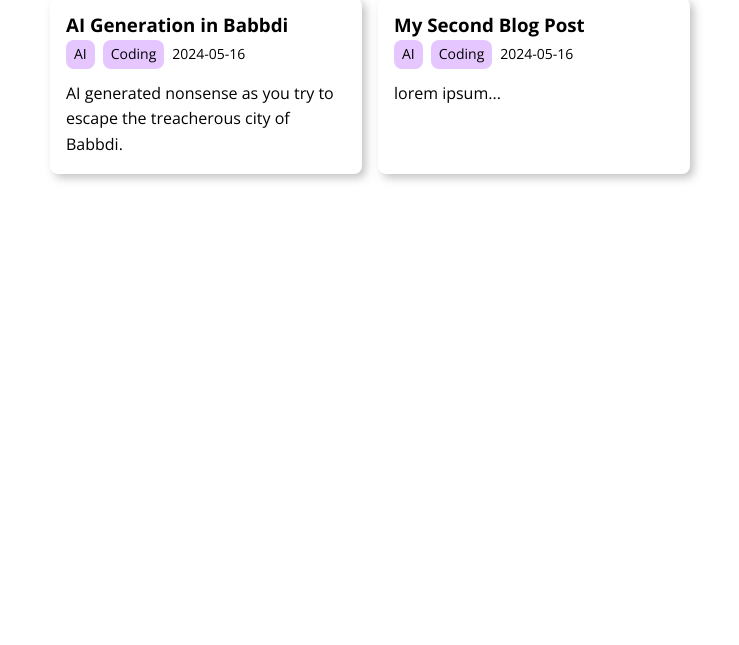
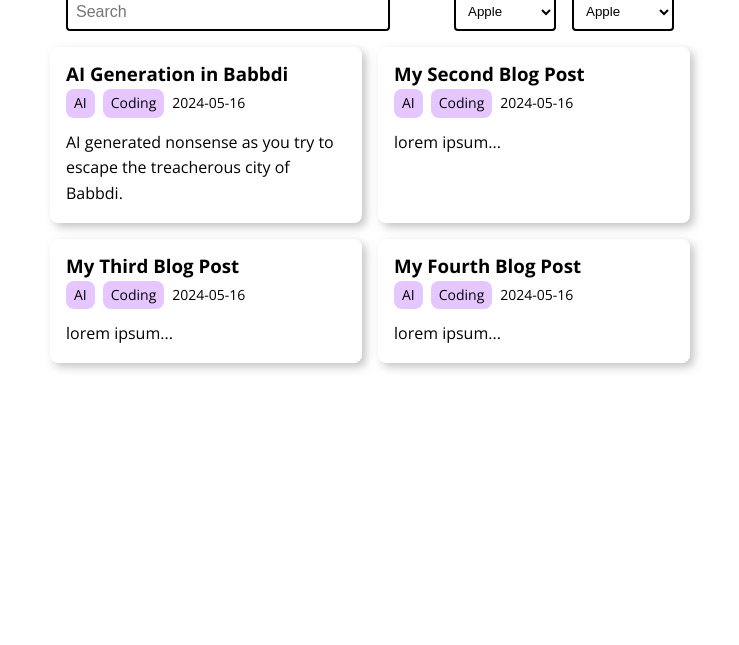
Before and after one commit to christopher-coyne/chris-coyne-portfolio, an Astro site: page /blog in a window 1280 px wide. Shown: the part 155-800 px from the top of the page, without its empty margins (270-1009 px from the left). Built offline with nearby package versions, Linux system fonts and the light colour scheme; Astro itself is replaced by a stand-in of ours.

Commit message:
added styling for input, blog page

```diff
--- a/src/components/Card.astro
+++ b/src/components/Card.astro
@@ -15,7 +15,8 @@ console.log("title ", title);
 ---
 
 {/* card for blog posts */}
-<li class="link-card">
+<li class="link-card-container">
+  <div class="link-card">
     <a href={href}>
       <h3>
         {title}
@@ -28,16 +29,21 @@ console.log("title ", title);
         {body}
       </p>
     </a>
+  </div>
 </li>
 <style>
+  .link-card-container:hover .link-card {
+    transform: translateY(-5px);
+  }
   .link-card {
     border-radius: 8px;
     box-shadow: 4px 4px 8px var(--shadow-color);
     background-color: var(--surface-color);
+    height: 100%;
   }
   a {
-    text-decoration: none; /* Removes the underline */
-    color: inherit; /* Makes the link color inherit from its parent */
+    text-decoration: none;
+    color: inherit;
     display: flex;
     flex-direction: column;
     padding: 16px;
--- a/src/components/Navbar.astro
+++ b/src/components/Navbar.astro
@@ -78,7 +78,7 @@ import { Icon } from "astro-icon/components";
     align-items: center;
     justify-content: space-between;
     border-radius: 16px;
-    border: 1px solid var(--border-color);
+    border: 2px solid var(--border-color);
     padding: 8px 16px;
   }
   a {
--- /dev/null
+++ b/src/content/blog/3.mdx
@@ -0,0 +1,10 @@
+---
+title: "My Third Blog Post"
+date: "2024-05-16"
+summary: "lorem ipsum..."
+tags: ["AI", "Coding"]
+---
+
+# My Second Blog Post
+
+This is the content of my first blog post. SECOND
--- /dev/null
+++ b/src/content/blog/4.mdx
@@ -0,0 +1,10 @@
+---
+title: "My Fourth Blog Post"
+date: "2024-05-16"
+summary: "lorem ipsum..."
+tags: ["AI", "Coding"]
+---
+
+# My Second Blog Post
+
+This is the content of my first blog post. SECOND
--- a/src/pages/blog/index.astro
+++ b/src/pages/blog/index.astro
@@ -6,14 +6,15 @@ import "../../styles/GlobalStyles.css";
 import { getCollection } from "astro:content";
 
 const blogPosts = await getCollection("blog");
-import Navbar from "../../components/Navbar.astro";
-console.log("blog posts , ", blogPosts);
 ---
 
 <Layout title="Chris's Blog">
   <main class="mainContainer">
     <h1>Blog</h1>
-    <input type="text" placeholder="Search" />
+
+    <div class="searchContainer">
+      <input type="text" placeholder="Search" class="searchbar" />
+      <div class="selectContainer">
         <select id="sort by" name="sort by">
           <option value="apple">Apple</option>
           <option value="banana">Banana</option>
@@ -29,7 +30,10 @@ console.log("blog posts , ", blogPosts);
           <option value="date">Date</option>
           <option value="elderberry">Elderberry</option>
         </select>
-  <section class="grid-container">
+      </div>
+    </div>
+    <section>
+      <ul class="grid-container">
         {
           blogPosts.map((post: any) => (
             <Card
@@ -41,6 +45,7 @@ console.log("blog posts , ", blogPosts);
             />
           ))
         }
+      </ul>
     </section>
   </main>
 </Layout>
@@ -52,7 +57,42 @@ console.log("blog posts , ", blogPosts);
   }
   .grid-container {
     display: grid;
-    grid-template-columns: 1fr 1fr; /* Creates 2 columns with equal width */
-    gap: 16px; /* Adjust the gap between grid items as needed */
+    grid-template-columns: 1fr 1fr;
+    gap: 16px;
+  }
+  .searchContainer {
+    padding: 16px;
+    display: flex;
+    justify-content: space-between;
+  }
+  .searchbar {
+    padding: 8px;
+    font-size: 16px;
+    color: #393939;
+    width: 50%;
+    border-radius: 4px;
+    border: 2px solid var(--border-color);
+    background-color: var(--surface-color);
+    color: var(--text-color);
+  }
+  .selectContainer {
+    display: flex;
+    gap: 16px;
+    flex-direction: row;
+  }
+  select {
+    border-radius: 4px;
+    padding: 8px;
+    border: 2px solid var(--border-color);
+    background-color: var(--surface-color);
+    color: var(--text-color);
+  }
+  input:focus {
+    outline: none;
+    border-color: var(--primary-color);
+  }
+  select:focus {
+    outline: none;
+    border-color: var(--primary-color);
   }
 </style>
--- a/src/styles/GlobalStyles.css
+++ b/src/styles/GlobalStyles.css
@@ -44,7 +44,7 @@ h4 {
   --primary-color: #6456b4;
   --primary-color-l1: #43397c; /* l1 is darker, since inverted color pallette */
   --primary-color-l2: #1d1a31; /* l1 is darker, since inverted color pallette */
-  --background-color: #181825;
+  --background-color: #101523;
   --border-color: #595570;
   --text-color: #eae8f5;
   --shadow-color: rgba(91, 87, 107, 0.5);
```
Also changed, not shown: src/layouts/Layout.astro (+5 -2 lines), src/pages/index.astro (+15 -12 lines). Lines whose indentation alone changed are shown as unchanged.
